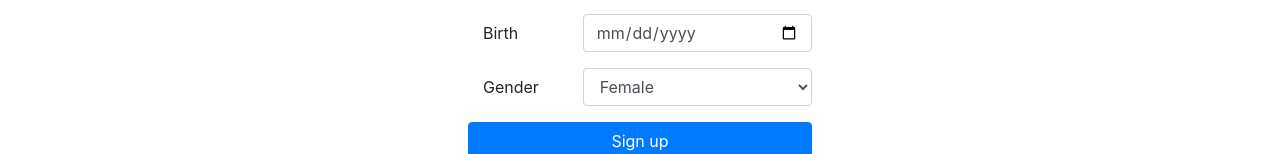
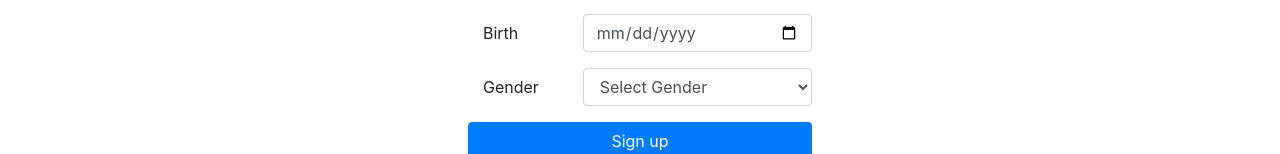
Before and after one commit to danadayoonlee/comp308-group4, a React (Create React App) app in the folder client/: page /signup in a window 1280 px wide. Shown: the part 420-574 px from the top of the page. Built offline with nearby package versions, Linux system fonts and the light colour scheme; no server answers.

Commit message:
modify gender field in signup form

```diff
--- a/client/src/Screens/PatientScreen.js
+++ b/client/src/Screens/PatientScreen.js
@@ -64,7 +64,7 @@ function PatientScreen() {
                 </button>
               </div>
               <div className="modal-body">
-                {selectedPatient.vitalHistories ? (
+                {selectedPatient.vitalHistories.length > 0 ? (
                   <table className="table table-hover">
                     <thead>
                       <tr>
--- a/client/src/components/SignupForm.js
+++ b/client/src/components/SignupForm.js
@@ -60,6 +60,7 @@ function SignupForm(props) {
             <div className="form-group row">
               <label className="col-form-label col-4">Gender</label>
               <select className="form-control col-8" name="gender" value={user.gender} onChange={onChange} required>
+                <option key="" value="">Select Gender</option>
                 <option key="Female">Female</option>
                 <option key="Male">Male</option>
               </select>
```
